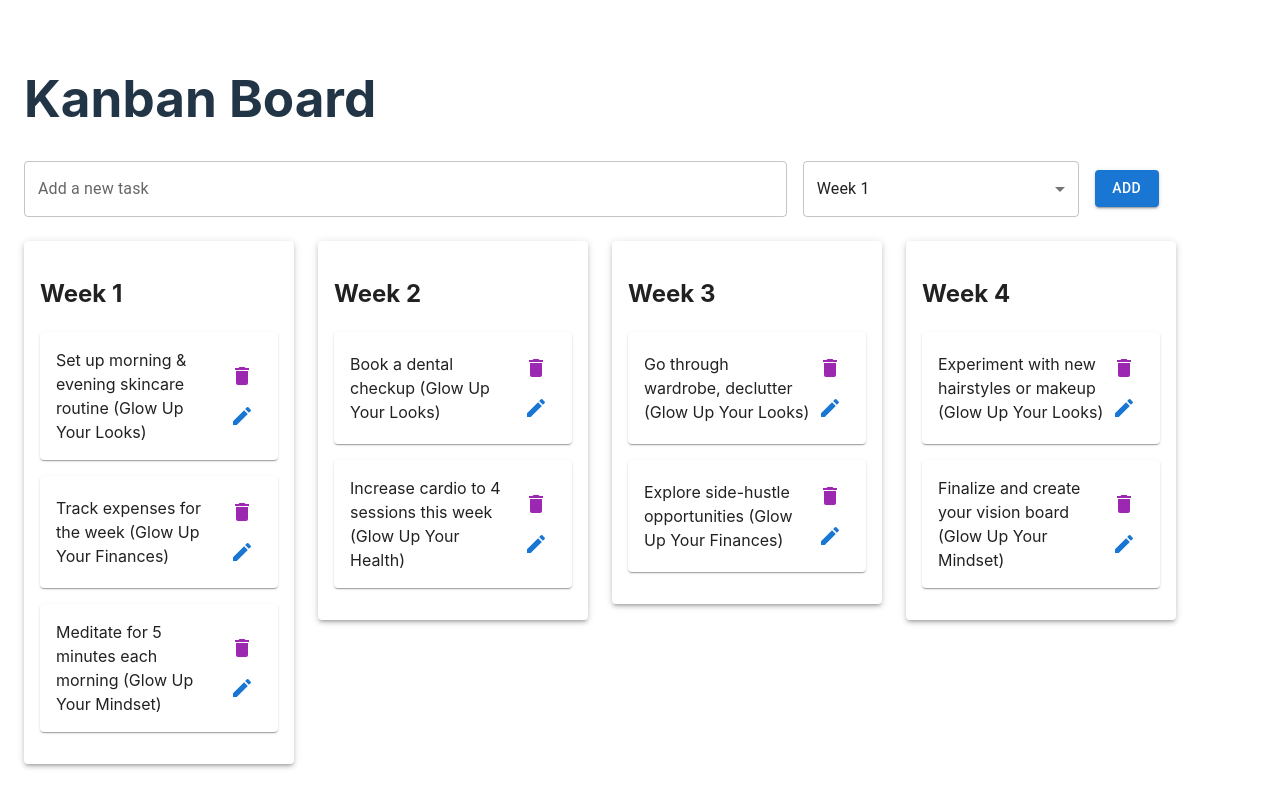
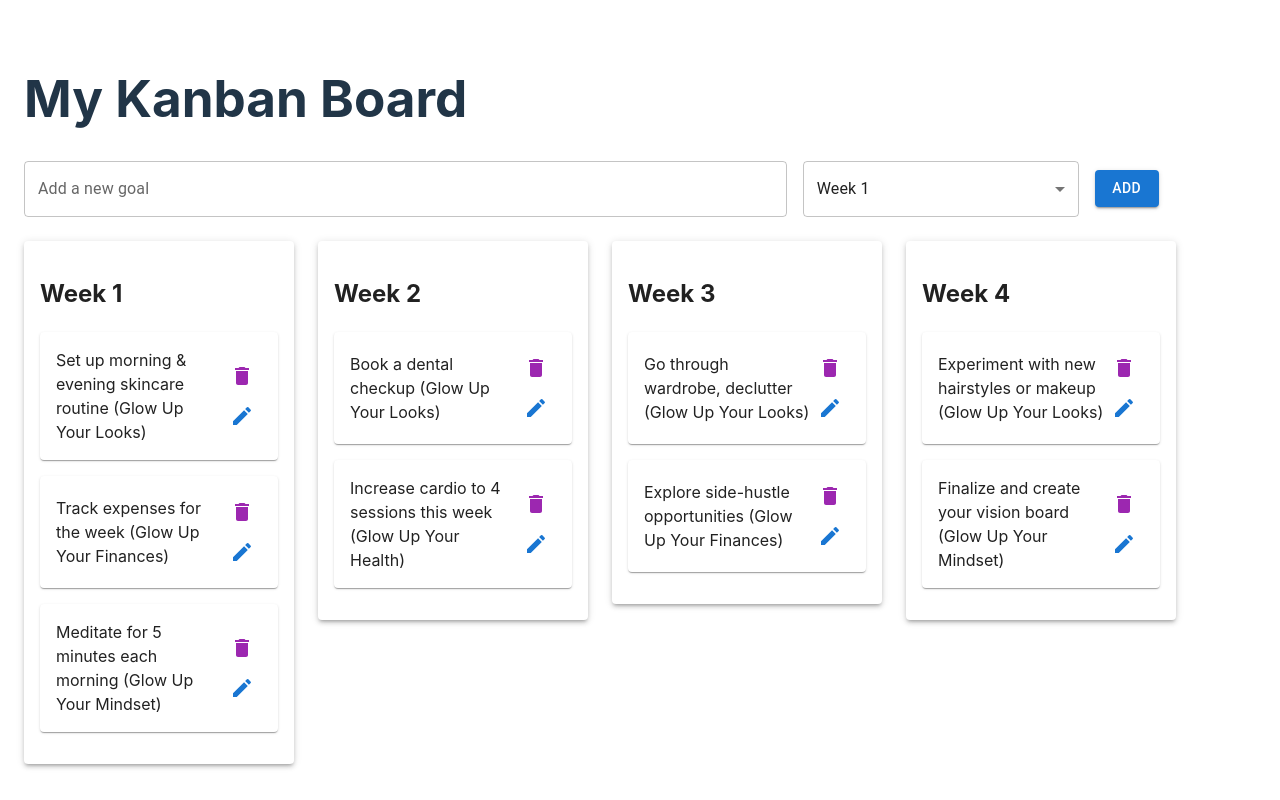
Before and after one commit to katleschris/kanban-board, a React (Vite) app: page / in a window 1280 px wide. Built offline with nearby package versions, Linux system fonts and the light colour scheme.

Commit message:
Change header

```diff
--- a/src/App.jsx
+++ b/src/App.jsx
@@ -6,6 +6,11 @@ import EditIcon from '@mui/icons-material/Edit';
 
 const App = () => {
  const [tasks, setTasks] = useState({
+    week1: [
+    { id: '1', content: 'Set up morning & evening skincare routine (Glow Up Your Looks)' },
+    { id: '2', content: 'Track expenses for the week (Glow Up Your Finances)' },
+    { id: '3', content: 'Meditate for 5 minutes each morning (Glow Up Your Mindset)' },
+  ],
   week1: [
     { id: '1', content: 'Set up morning & evening skincare routine (Glow Up Your Looks)' },
     { id: '2', content: 'Track expenses for the week (Glow Up Your Finances)' },
@@ -63,7 +68,7 @@ const App = () => {
 
   return (
     <Container>
-      <h1>Kanban Board</h1>
+      <h1>My Kanban Board</h1>
 
       {/* Task Creation Form */}
       <Grid container spacing={2} alignItems="center" sx={{ mb: 3 }}>
@@ -71,7 +76,7 @@ const App = () => {
           <TextField
             fullWidth
             variant="outlined"
-            label="Add a new task"
+            label="Add a new goal"
             value={newTask}
             onChange={(e) => setNewTask(e.target.value)}
           />
```
